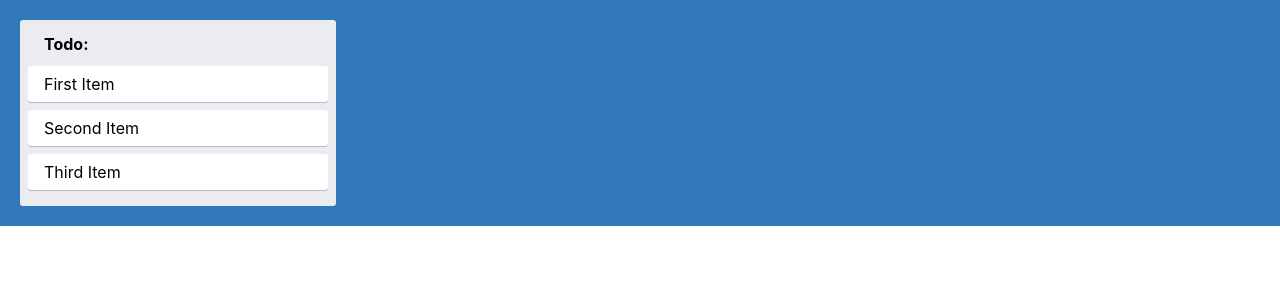
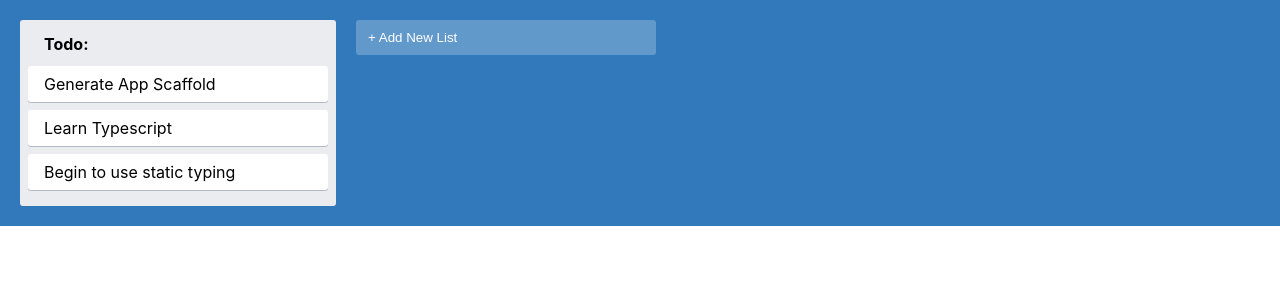
Before and after one commit to chasethesky79/trello-clone, a React (Create React App) app: page / in a window 1280 px wide. Shown: the top 300 px of the page. Built offline with nearby package versions, Linux system fonts and the light colour scheme.

Commit message:
Added code changes to create column

```diff
--- a/src/App.tsx
+++ b/src/App.tsx
@@ -1,14 +1,12 @@
-import { AppContainer, CardContainer, ColumnContainer, ColumnTitle } from './styles';
+import { AddNewItem } from './components/AddNewItem';
+import { Column } from './components/Column';
+import { AppContainer } from './styles';
 
 function App() {
   return (
     <AppContainer>
-      <ColumnContainer>
-      <ColumnTitle>Todo: </ColumnTitle>
-        <CardContainer>First Item</CardContainer>
-        <CardContainer>Second Item</CardContainer>
-        <CardContainer>Third Item</CardContainer>
-      </ColumnContainer>
+      <Column text='Todo: '></Column>
+      <AddNewItem toggleButtonText='+ Add New List' onAdd={() => console.log(`Hello`)} dark={false}/>
     </AppContainer>
   );
 }
--- /dev/null
+++ b/src/components/AddNewItem.tsx
@@ -0,0 +1,18 @@
+import { useState } from 'react'
+import { AddItemButton } from '../styles'
+
+type AddNewItemProps = {
+    onAdd: (text: string) => void;
+    dark?: boolean;
+    toggleButtonText: string
+}
+
+export const AddNewItem = ({ onAdd, dark, toggleButtonText }: AddNewItemProps) => {
+    const [ showForm, setShowForm ] = useState(false)
+
+    if (showForm) {
+        return null
+    }
+
+    return <AddItemButton dark={dark} onClick={() => setShowForm(true)}>{toggleButtonText}</AddItemButton>
+}
--- /dev/null
+++ b/src/components/Card.tsx
@@ -0,0 +1,11 @@
+import { CardContainer } from '../styles'
+
+type CardProps = {
+    text: string;
+}
+
+export const Card = ({ text }: CardProps) => {
+    return (
+        <CardContainer>{ text }</CardContainer>
+    )
+}
--- /dev/null
+++ b/src/components/Column.tsx
@@ -0,0 +1,17 @@
+import { ColumnContainer, ColumnTitle } from '../styles';
+import { Card } from './Card';
+
+type ColumnProps = {
+    text: string
+}
+
+export const Column = ({ text }: ColumnProps) => {
+    return (
+        <ColumnContainer>
+        <ColumnTitle>{ text }</ColumnTitle>
+            <Card text='Generate App Scaffold'></Card>
+            <Card text='Learn Typescript'></Card>
+            <Card text='Begin to use static typing'></Card>
+        </ColumnContainer>
+    )
+}
--- a/src/styles.ts
+++ b/src/styles.ts
@@ -33,5 +33,23 @@ export const CardContainer = styled.div`
     border-radius: 3px;
     box-shadow: #091e4240 0px 1px 0px 0px;
 `
+type AddItemButtonProps = {
+    dark?: boolean
+}
 
+export const AddItemButton = styled.button<AddItemButtonProps>`
+    background-color: #ffffff3d;
+    border-radius: 3px;
+    border: none;
+    color: ${props => props.dark ? "#000": "#fff" };
+    cursor: pointer;
+    max-width: 300px;
+    padding: 10px 12px;
+    text-align: left;
+    transition: background 85ms ease-in;
+    width: 100%;
+    $:hover {
+        background-color: #ffffff52;
+    }
+`
 export {}
```
